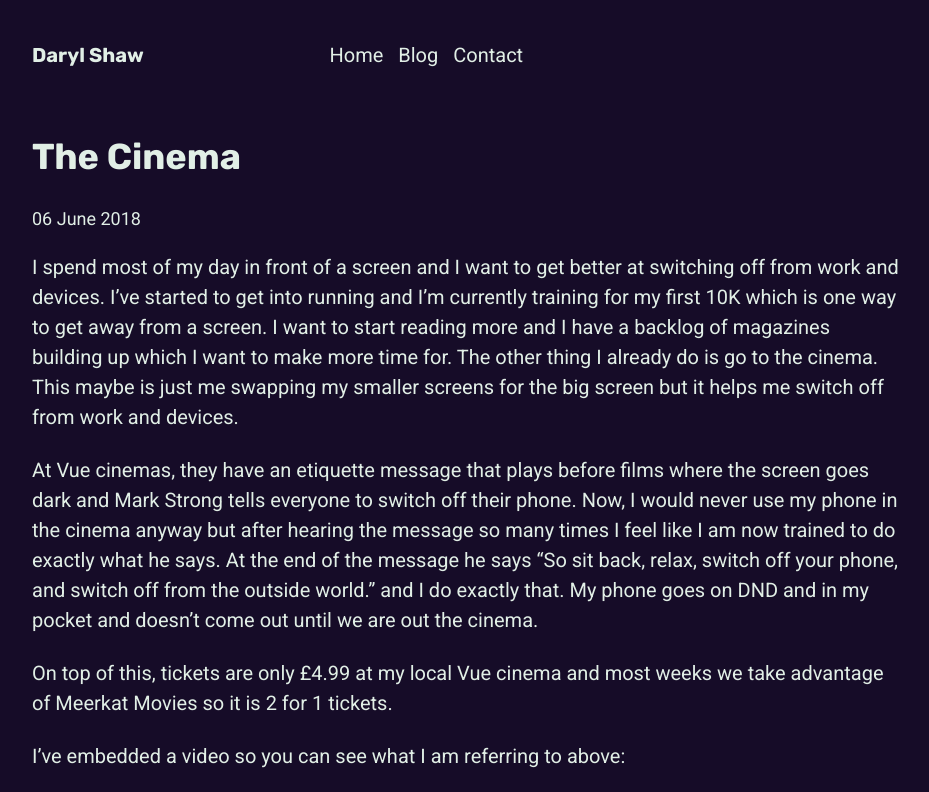
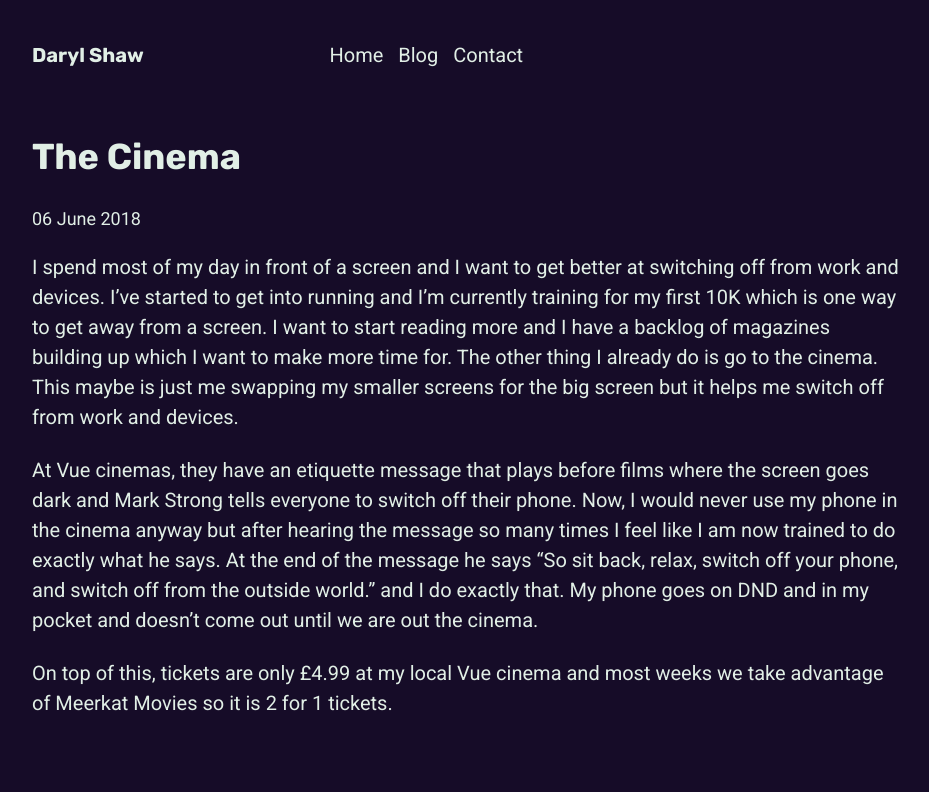
Before and after one commit to darylshaw/darylshaw.co.uk, a Jekyll site: the page built from _posts/2018-06-06-the-cinema.md, in a window 1280 px wide. Shown: the top 792 px of the page, without its empty margins (13-942 px from the left). Built offline with Jekyll 4.4.1, drawn with Linux system fonts in a browser that asks for light colours; a script that is not in the unit is left out; comment, search, counter and statistics services are not loaded; grey boxes are pictures that could not be loaded.

Commit message:
Update Post “2018-06-06-the-cinema”

```diff
--- a/_posts/2018-06-06-the-cinema.md
+++ b/_posts/2018-06-06-the-cinema.md
@@ -10,7 +10,3 @@
 At Vue cinemas, they have an etiquette message that plays before films where the screen goes dark and Mark Strong tells everyone to switch off their phone. Now, I would never use my phone in the cinema anyway but after hearing the message so many times I feel like I am now trained to do exactly what he says. At the end of the message he says "So sit back, relax, switch off your phone, and switch off from the outside world." and I do exactly that. My phone goes on DND and in my pocket and doesn't come out until we are out the cinema.
 
 On top of this, tickets are only £4.99 at my local Vue cinema and most weeks we take advantage of Meerkat Movies so it is 2 for 1 tickets.
-
-I've embedded a video so you can see what I am referring to above:
-
-<iframe style="max-width: 560px; width: 100%;" height="315" src="https://www.youtube.com/embed/m3ZUFixrby8" frameborder="0" allow="autoplay; encrypted-media" allowfullscreen></iframe>
```
Also changed, not shown: other parts of _posts/2018-06-06-the-cinema.md (+1 -1 lines).
